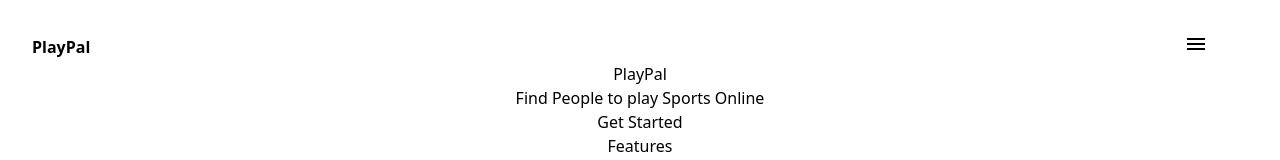
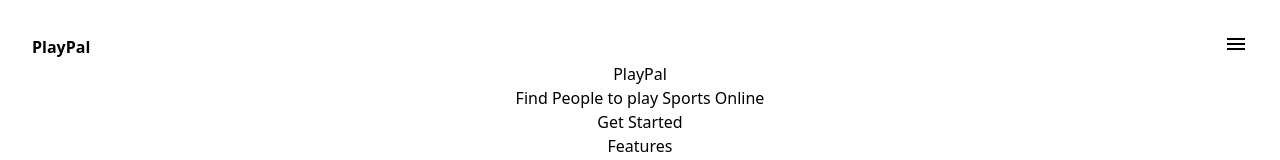
Before and after one commit to BrownieTr/2800-202510-BBY02, a React (Vite) app: page / in a window 1280 px wide. Shown: the top 160 px of the page. Built offline with nearby package versions, Linux system fonts and the light colour scheme.

Commit message:
fixed landing page layout

```diff
--- a/src/components/ui/menu.jsx
+++ b/src/components/ui/menu.jsx
@@ -6,7 +6,7 @@ export default function menu({ items }) {
     return null;
   }
   return (
-    <div>
+    <div className="absolute top-full left-0 right-0 z-50 bg-white shadow-md">
       {items.map((item, index) => (
         <MenuItem key={index} label={item.label} onClick={item.onClick} to={item.to} />
       ))}
--- a/src/components/ui/menuItem.jsx
+++ b/src/components/ui/menuItem.jsx
@@ -1,14 +1,17 @@
 import React from "react";
-import { Link } from "react-router-dom";
+import Link from "./link";
 
 export default function menuItem({ label = "label", onClick, to }) {
   if (to) {
     return (
-      <Link to={to} className="no-underline visited:text-inherit">
-        <div className="flex items-center justify-between px-6 py-2 cursor-pointer">
-          <span className="text-white text-base">{label}</span>
-        </div>
-      </Link>
+      <Link
+        to={to}
+        component={
+          <div className="flex items-center justify-between px-6 py-2 cursor-pointer">
+            <span className="text-base">{label}</span>
+          </div>
+        }
+      ></Link>
     );
   }
 
--- a/src/pages/landing.jsx
+++ b/src/pages/landing.jsx
@@ -7,7 +7,7 @@ import Button from "../components/ui/button";
 
 export default function Landing() {
   const menuItems = [
-    { label: "Home", to: "/" },
+    { label: "Home", to: "/home" },
     { label: "About", to: "/about" },
     { label: "Location Services", to: "/location" },
     { label: "Events", to: "/events" },
@@ -22,10 +22,10 @@ export default function Landing() {
   return (
     <div>
       <header>
-        <div>
+        <div className="relative">
           <Navbar
             header="PlayPal"
-            iconRight={
+            iconRight2={
               <Button
                 children={
                   <svg
```
